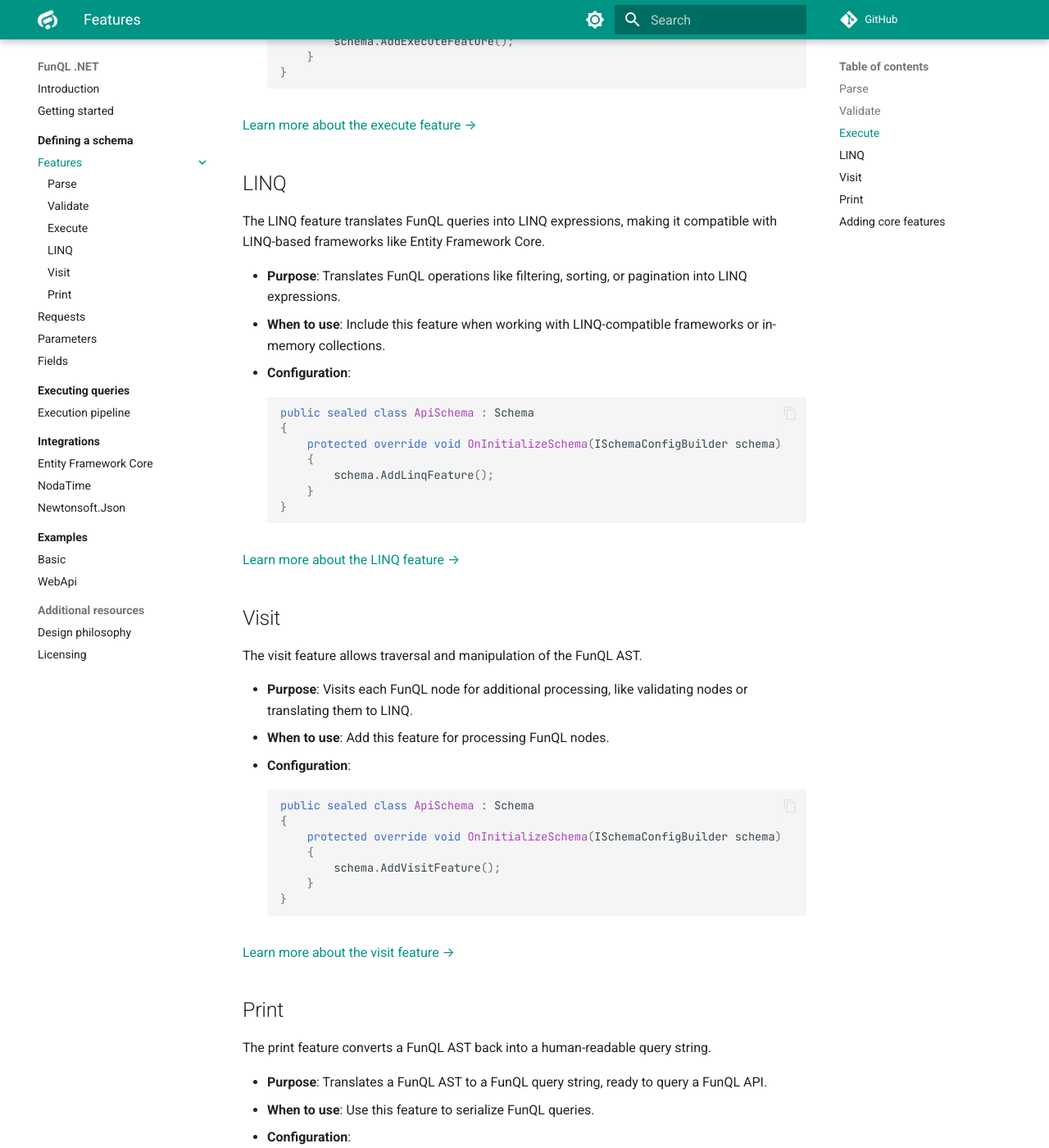
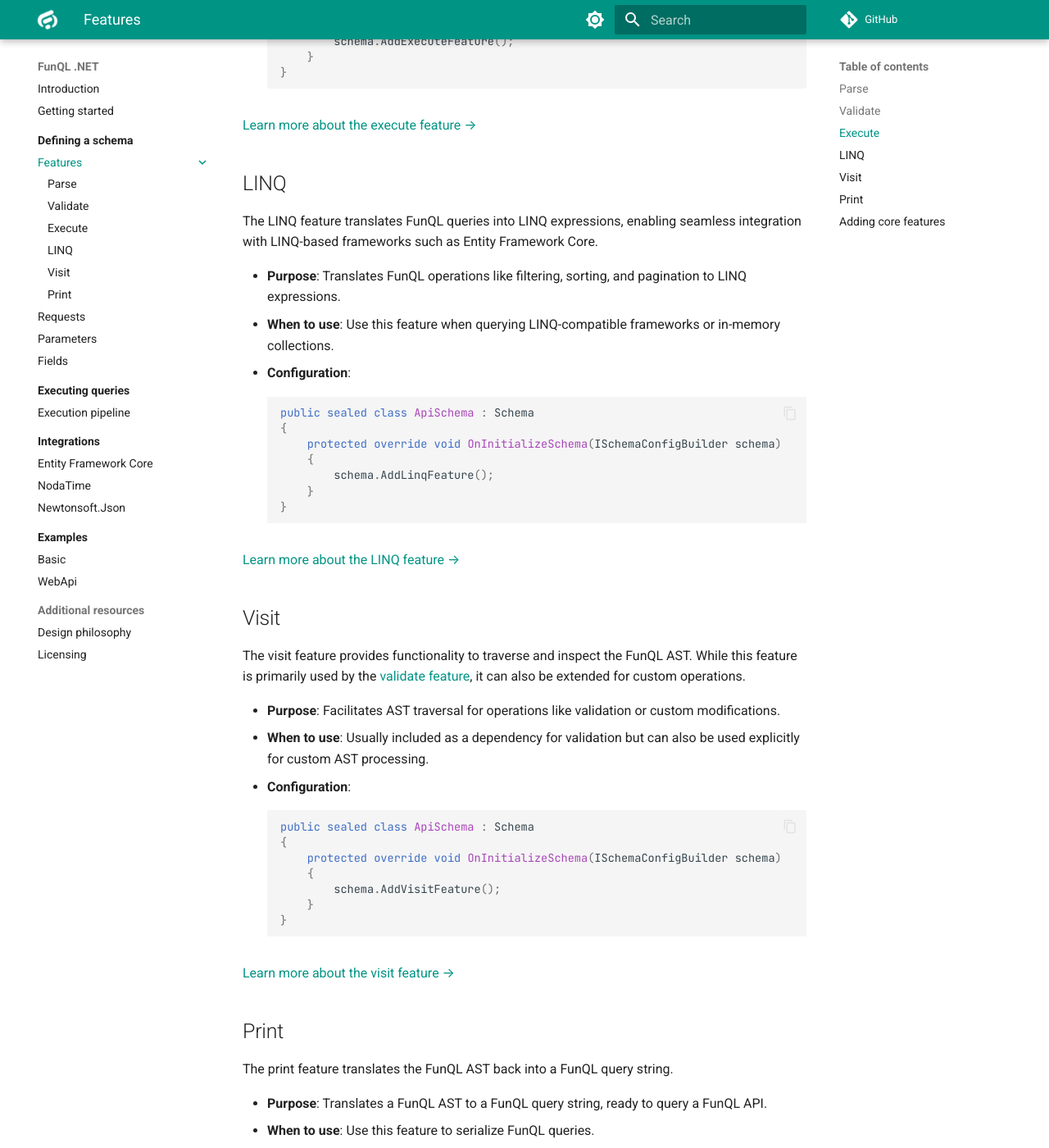
Before and after one commit to funql/funql-dotnet, an MkDocs documentation site: the page built from docs/defining-a-schema/features/index.md, in a window 1280 px wide and 1400 px high, scrolled down 1671 px. Shown: the whole window at 82% size. Built offline with MkDocs 1.6.1 and Material for MkDocs 9.7.7, drawn with Linux system fonts in a browser that asks for light colours; comment, search, counter and statistics services are not loaded; some of the changed text lies outside the part shown.

Commit message:
Update features/index.md

````diff
--- a/docs/defining-a-schema/features/index.md
+++ b/docs/defining-a-schema/features/index.md
@@ -4,14 +4,14 @@ FunQL provides a modular architecture where each capability (like parse, validat
 feature. By adding only the features you need, you ensure that your schema remains lightweight and optimized for your
 use case.
 
-This section gives an overview of each feature, its purpose and how to add it to your schema.
+This section gives an overview of each feature, its purpose, and how to add it to your schema.
 
 ## Parse
 
 The parse feature enables the schema to parse raw FunQL queries into query nodes. Parsing is the first step in
 processing a FunQL query, converting it into an Abstract Syntax Tree (AST) for further processing.
 
-- **Purpose**: Converts raw FunQL queries into an internal data structure for further processing.
+- **Purpose**: Converts raw FunQL queries into a structured AST for further processing.
 - **When to use**: Add this feature when you need to parse incoming FunQL queries, e.g., in a REST API.
 - **Configuration**:
     ```csharp
@@ -28,10 +28,11 @@ processing a FunQL query, converting it into an Abstract Syntax Tree (AST) for f
 
 ## Validate
 
-The validate feature allows for validating that FunQL queries comply with the rules defined in the schema.
+The validate feature allows for validating that FunQL queries comply with the rules defined in the schema. It uses the
+[visit feature](#visit) internally to traverse the AST for node validation.
 
-- **Purpose**: Validates the structure and parameters of a query.
-- **When to use**: Include this feature to prevent invalid or malformed queries from reaching the execution stage.
+- **Purpose**: Ensures query structure and parameters follow schema rules, detecting and preventing invalid queries.
+- **When to use**: Include this feature to prevent invalid or malformed queries being executed.
 - **Configuration**:
     ```csharp
     public sealed class ApiSchema : Schema
@@ -67,11 +68,11 @@ validating, and executing FunQL queries, simplifying the entire execution proces
 
 ## LINQ
 
-The LINQ feature translates FunQL queries into LINQ expressions, making it compatible with LINQ-based frameworks like
-Entity Framework Core.
+The LINQ feature translates FunQL queries into LINQ expressions, enabling seamless integration with LINQ-based
+frameworks such as Entity Framework Core.
 
-- **Purpose**: Translates FunQL operations like filtering, sorting, or pagination into LINQ expressions.
-- **When to use**: Include this feature when working with LINQ-compatible frameworks or in-memory collections.
+- **Purpose**: Translates FunQL operations like filtering, sorting, and pagination to LINQ expressions.
+- **When to use**: Use this feature when querying LINQ-compatible frameworks or in-memory collections.
 - **Configuration**:
     ```csharp
     public sealed class ApiSchema : Schema
@@ -87,10 +88,12 @@ Entity Framework Core.
 
 ## Visit
 
-The visit feature allows traversal and manipulation of the FunQL AST.
+The visit feature provides functionality to traverse and inspect the FunQL AST. While this feature is primarily used by
+the [validate feature](#validate), it can also be extended for custom operations.
 
-- **Purpose**: Visits each FunQL node for additional processing, like validating nodes or translating them to LINQ.
-- **When to use**: Add this feature for processing FunQL nodes.
+- **Purpose**: Facilitates AST traversal for operations like validation or custom modifications.
+- **When to use**: Usually included as a dependency for validation but can also be used explicitly for custom AST
+  processing.
 - **Configuration**:
     ```csharp
     public sealed class ApiSchema : Schema
@@ -106,7 +109,7 @@ The visit feature allows traversal and manipulation of the FunQL AST.
 
 ## Print
 
-The print feature converts a FunQL AST back into a human-readable query string.
+The print feature translates the FunQL AST back into a FunQL query string.
 
 - **Purpose**: Translates a FunQL AST to a FunQL query string, ready to query a FunQL API.
 - **When to use**: Use this feature to serialize FunQL queries.
````
